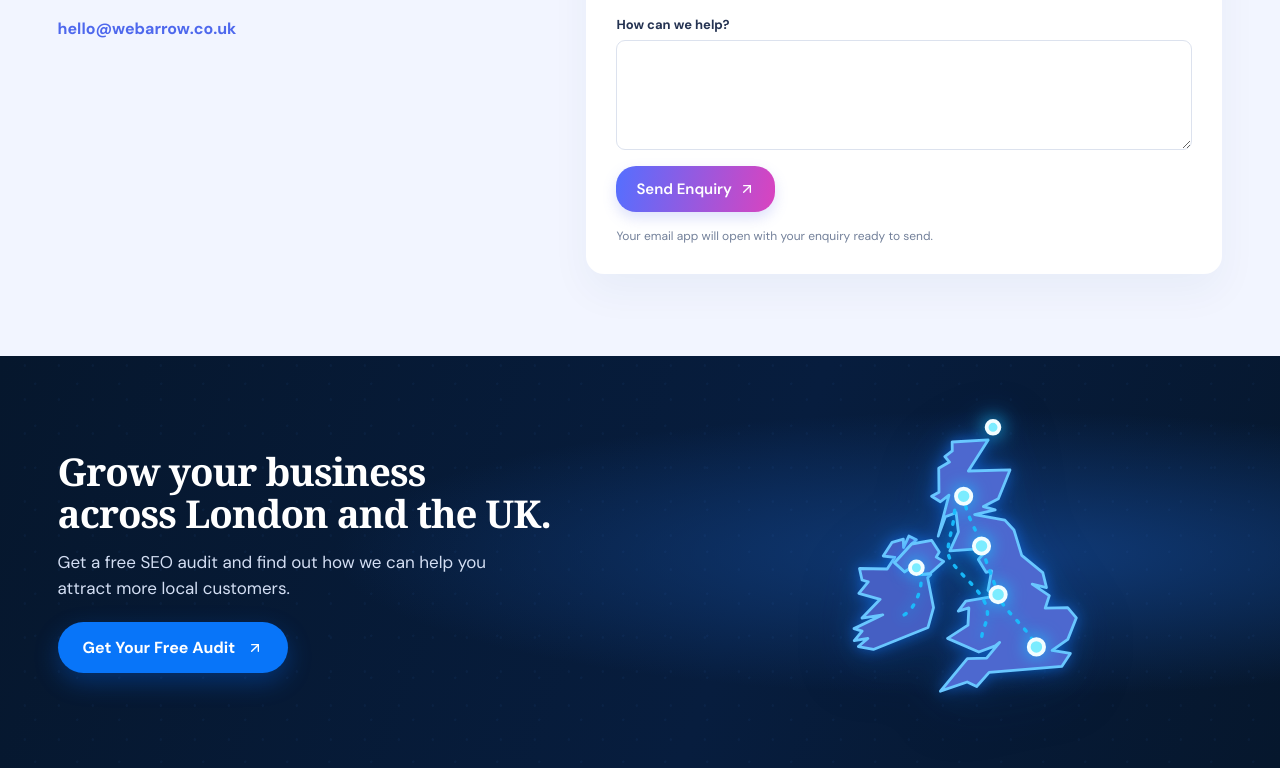
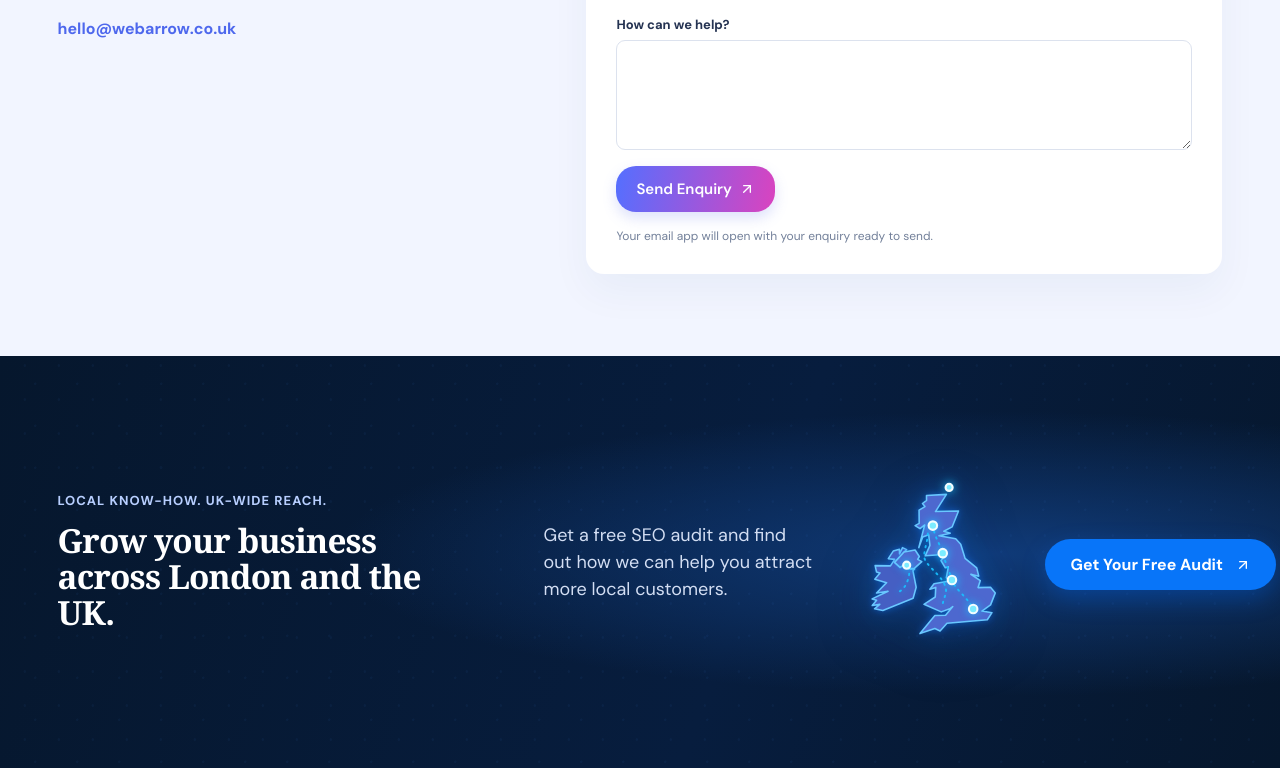
Before and after one commit to surix7/webarrow-website, a React (Vite) app: page / in a window 1280 px wide. Shown: the part 3004-3772 px from the top of the page. Built offline with nearby package versions, Linux system fonts and the light colour scheme.

Commit message:
Match UK-wide footer CTA layout to reference

```diff
--- a/src/main.jsx
+++ b/src/main.jsx
@@ -209,7 +209,7 @@ function FooterMap() {
 }
 
 function FooterCta() {
-  return <footer className="footer-cta" id="uk-map"><div className="footer-inner section-width"><div className="footer-copy"><b>Grow your business<br />across London and the UK.</b><small>Get a free SEO audit and find out how we can help you attract more local customers.</small><a className="footer-audit-btn" href="#contact">Get Your Free Audit <ArrowUpRight size={16} /></a></div><FooterMap /></div></footer>;
+  return <footer className="footer-cta" id="uk-map"><div className="footer-inner section-width"><div className="footer-copy"><span className="footer-eyebrow">LOCAL KNOW-HOW. UK-WIDE REACH.</span><b>Grow your business<br />across London and the UK.</b></div><small className="footer-description">Get a free SEO audit and find out how we can help you attract more local customers.</small><FooterMap /><a className="footer-audit-btn" href="#contact">Get Your Free Audit <ArrowUpRight size={16} /></a></div></footer>;
 }
 
 function Home() {
--- a/src/overrides.css
+++ b/src/overrides.css
@@ -179,6 +179,13 @@ nav{height:88px;padding:0 max(var(--page-gutter),calc((100% - var(--content-max)
 .footer-cta .map-land.ireland{fill:#455fc3}
 .footer-cta .map-roads{fill:none;stroke:#19bfff;stroke-width:2.7;stroke-dasharray:2 7;stroke-linecap:round;opacity:.95;filter:drop-shadow(0 0 5px #00baff)}
 .footer-cta .map-pins circle{fill:#7becff;stroke:#f2fdff;stroke-width:3;filter:drop-shadow(0 0 7px #19c6ff)}
+.footer-cta .footer-inner{max-width:1860px;min-height:300px;grid-template-columns:minmax(420px,1.45fr) minmax(300px,1fr) minmax(145px,.55fr) auto;gap:clamp(24px,3.2vw,64px)}
+.footer-cta .footer-copy{max-width:none;gap:13px}
+.footer-cta .footer-eyebrow{font-size:13px;line-height:1.3;font-weight:800;letter-spacing:.08em;color:#b8cfff}
+.footer-cta .footer-copy b{font-size:clamp(30px,2.6vw,48px)}
+.footer-cta .footer-description{max-width:480px;font-size:18px;line-height:1.5;color:#d3def3}
+.footer-cta .uk-map{width:100%;max-width:220px;height:260px}
+.footer-cta .footer-audit-btn{white-space:nowrap}
 .work-page{padding-top:64px;padding-bottom:84px}
 .work-page .work-head{padding:0 0 24px}
 .work-page .work-head h1{font:800 clamp(42px,4vw,68px)/.99 Outfit,sans-serif;color:#101a3c;letter-spacing:-.045em;margin:20px 0 14px}
@@ -192,7 +199,7 @@ nav{height:88px;padding:0 max(var(--page-gutter),calc((100% - var(--content-max)
 .work-page>.gradient-btn{margin-top:35px;font-size:15px;padding:14px 22px}
 @media(max-width:1000px){
   nav{gap:18px}.links{gap:18px}.links a{font-size:13px}.nav-actions{gap:12px}.nav-actions>.gradient-btn{padding:12px 16px;font-size:13px}
-  .hero-copy{width:64%}.hero-photo{width:78%}.growth-main{gap:3%}.footer-cta{padding:42px var(--page-gutter)}.footer-cta .footer-inner{grid-template-columns:minmax(0,1fr) minmax(250px,.75fr);min-height:260px;gap:4%}.footer-cta .footer-copy b{font-size:clamp(28px,3.4vw,40px)}.footer-cta .uk-map{height:250px}
+  .hero-copy{width:64%}.hero-photo{width:78%}.growth-main{gap:3%}.footer-cta{padding:42px var(--page-gutter)}.footer-cta .footer-inner{grid-template-columns:minmax(0,1fr) minmax(230px,.75fr);min-height:260px;gap:24px}.footer-cta .footer-copy{grid-column:1}.footer-cta .footer-description{grid-column:1;grid-row:2}.footer-cta .uk-map{grid-column:2;grid-row:1/3;height:230px}.footer-cta .footer-audit-btn{grid-column:1;grid-row:3;justify-self:start}.footer-cta .footer-copy b{font-size:clamp(28px,3.4vw,40px)}
 }
 @media(max-width:700px){
   nav{height:70px;padding:0 18px;gap:12px}.brand{font-size:22px}.nav-actions{margin-left:auto;gap:8px}.nav-actions>svg{display:none}.nav-actions>.gradient-btn{font-size:12px;padding:10px 14px}.menu{display:inline-flex;align-items:center;justify-content:center;background:transparent;border:0;padding:7px;color:#172342;cursor:pointer}
@@ -204,7 +211,7 @@ nav{height:88px;padding:0 max(var(--page-gutter),calc((100% - var(--content-max)
   .services{padding-top:52px;padding-bottom:58px}.section-heading{align-items:flex-start;flex-direction:column;gap:14px;margin-bottom:23px}.section-heading h2{font-size:36px}.section-heading>div>p:not(.eyebrow){font-size:14px}.section-heading>.text-link{margin:0}.service-list{gap:9px}.service-row{min-height:76px;padding:12px;gap:12px;border-radius:11px}.service-icon{width:44px;height:44px}.service-icon svg{width:21px;height:21px}.service-copy b{font-size:15px}.service-copy small{font-size:12px}.service-arrow{width:17px}
   .projects-section{padding-top:48px;padding-bottom:54px}.projects-section .section-heading{flex-direction:row;align-items:flex-end}.projects-section .section-heading>div:first-child{max-width:72%}.projects-section .section-heading>div:first-child>p:not(.eyebrow){font-size:13px}.carousel-controls{gap:6px}.carousel-controls button{width:36px;height:36px}.project-track{gap:14px}.project-card{flex-basis:82%}.project-card img{aspect-ratio:2.3}.project-card>b{font-size:16px}.project-card>span{font-size:13px}
   .contact-section{padding:52px 0}.contact-inner{grid-template-columns:1fr;gap:28px}.contact-copy h2{font-size:38px}.contact-copy>p:not(.eyebrow){font-size:15px}.contact-form{padding:18px;border-radius:14px;gap:13px}.form-row{grid-template-columns:1fr;gap:13px}.contact-form input,.contact-form select,.contact-form textarea{font-size:14px}.submit-button{font-size:14px}
-  .footer-cta{padding:34px 20px}.footer-cta .footer-inner{display:grid;grid-template-columns:minmax(0,1fr) minmax(105px,.55fr);gap:8px 12px;min-height:0}.footer-cta .footer-copy{grid-column:1;gap:12px}.footer-cta .footer-copy b{font-size:clamp(26px,7.5vw,34px)}.footer-cta .footer-copy small{font-size:13px}.footer-cta .uk-map{width:100%;height:auto;max-height:190px;grid-column:2;grid-row:1/4}.footer-cta .footer-audit-btn{grid-column:1;font-size:13px;padding:12px 16px;margin-top:0}
+  .footer-cta{padding:34px 20px}.footer-cta .footer-inner{display:grid;grid-template-columns:minmax(0,1fr) minmax(100px,.55fr);gap:12px;min-height:0}.footer-cta .footer-copy{grid-column:1;gap:10px}.footer-cta .footer-eyebrow{font-size:9px}.footer-cta .footer-copy b{font-size:clamp(24px,6.8vw,34px)}.footer-cta .footer-description{grid-column:1;grid-row:2;font-size:12px}.footer-cta .uk-map{width:100%;height:auto;max-height:180px;grid-column:2;grid-row:1/3}.footer-cta .footer-audit-btn{grid-column:1;grid-row:3;font-size:13px;padding:12px 16px;margin-top:0}
   .work-page{padding-top:42px;padding-bottom:56px}.work-page .work-head h1{font-size:42px}.work-page .work-head>p{font-size:15px}.work-page .filters{overflow:auto;padding-bottom:5px}.work-page .filters button{white-space:nowrap;font-size:12px}.work-page .work-grid{grid-template-columns:1fr 1fr;gap:22px 14px}.work-page .work-grid article img{aspect-ratio:1.8}.work-page .work-grid article h2{font-size:16px}.work-page .work-grid article p{font-size:12px}
 }
 @media(prefers-reduced-motion:reduce){.client-track{animation:none}.hero-slide{transition:none}.project-track{scroll-behavior:auto}}
```
